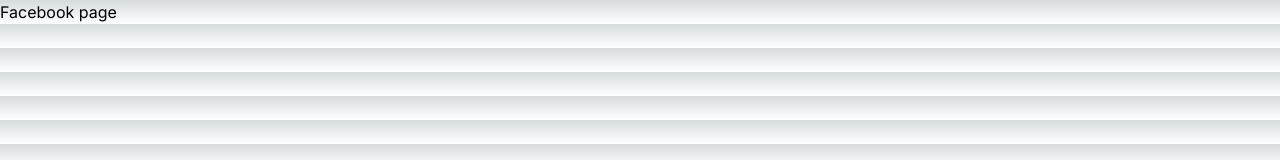
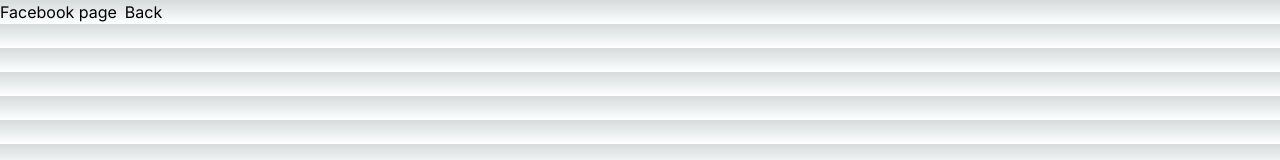
Before and after one commit to huyenprogrammer/nextjs13-starter-typescript, a Next.js app: page /facebook in a window 1280 px wide. Shown: the top 160 px of the page. Built offline with nearby package versions, Linux system fonts and the light colour scheme.

Commit message:
navigation

```diff
--- a/app/facebook/page.tsx
+++ b/app/facebook/page.tsx
@@ -1,5 +1,20 @@
+"use client";
+
+import { useRouter } from "next/navigation";
+
 const Facebook = () => {
-  return <div>Facebook page</div>;
+  const router = useRouter();
+
+  const handleBack = () => router.push("/");
+
+  return (
+    <div>
+      Facebook page
+      <button className='ml-2' onClick={handleBack}>
+        Back
+      </button>
+    </div>
+  );
 };
 
 export default Facebook;
--- a/app/page.tsx
+++ b/app/page.tsx
@@ -1,9 +1,11 @@
+import Link from "next/link";
+
 const Home = () => {
   return (
     <div>
       <ul>
         <li>
-          <a href='/facebook'>Facebook</a>
+          <Link href='/facebook'>Facebook</Link>
         </li>
 
         <li>
```
